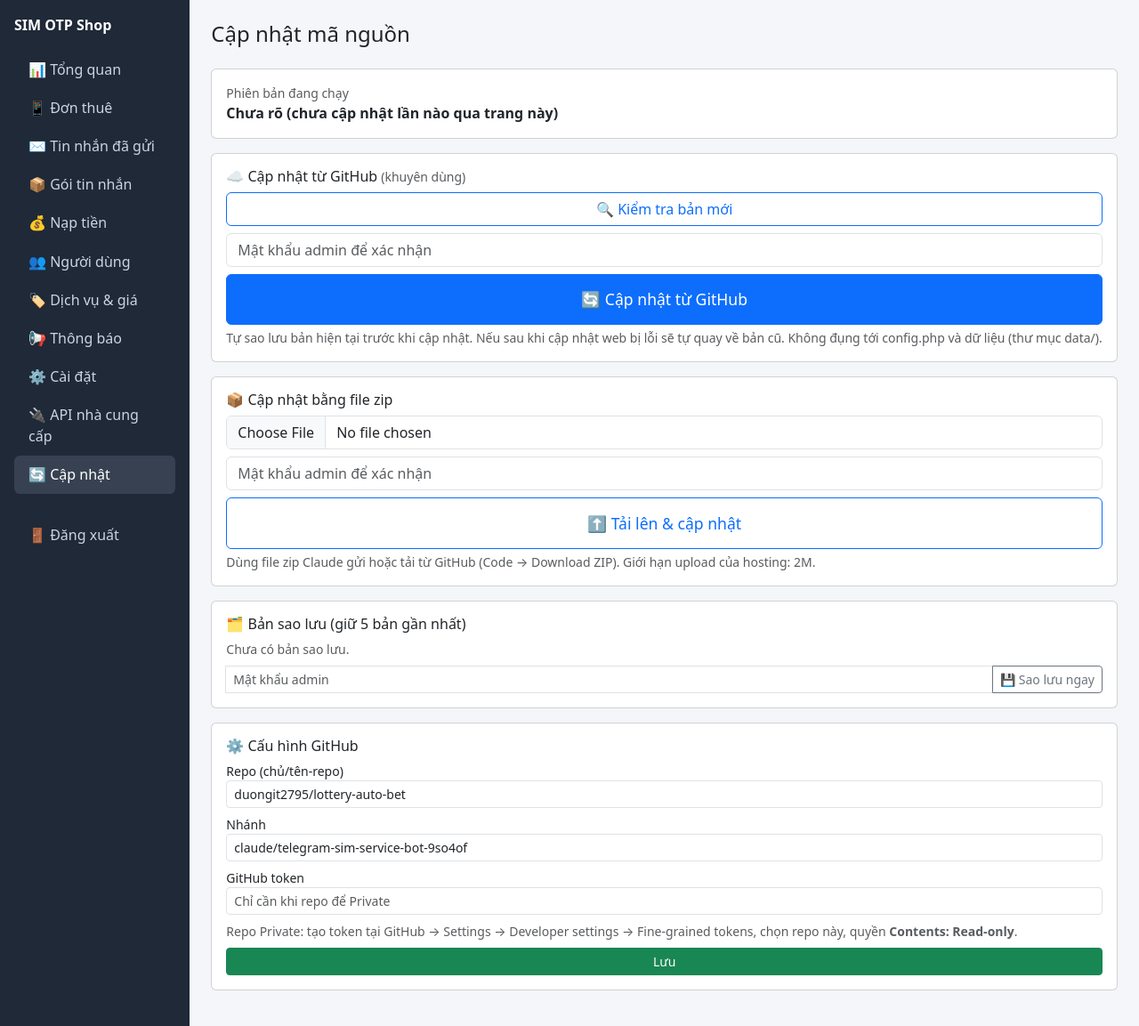
After one commit to duongit2795/lottery-auto-bet, a PHP site: page /admin/update.php in a window 1280 px wide. The commit adds this page. Shown: the whole page at 89% size. Run offline with PHP 8.4, Linux system fonts and the light colour scheme; the visitor is signed in with stand-in values (Sample User, id 1).

Commit message:
Add one-tap code updater in admin (GitHub or zip upload)
- Admin → Cập nhật: update from the configured GitHub repo/branch (token for
  private repos) or by uploading a zip; requires admin password
- Validates the package, lints PHP when possible, backs up the current code
  (keeps 5), copies files while preserving config.php and data/, then checks
  the admin page and auto-restores the backup on a 500 error
- Backup list with one-tap restore, update history, current version info

Co-Authored-By: Claude Opus 5.5 <noreply@anthropic.com>
Claude-Session: https://claude.ai/code/session_012Nj2SCett22pkJc9iZMYHg

```diff
--- a/admin/_init.php
+++ b/admin/_init.php
@@ -99,6 +99,7 @@ function layout_start(string $title): void
         'broadcast.php' => '📢 Thông báo',
         'settings.php' => '⚙️ Cài đặt',
         'api.php' => '🔌 API nhà cung cấp',
+        'update.php' => '🔄 Cập nhật',
     ];
     $cur = basename($_SERVER['SCRIPT_NAME']);
     $pendingDep = (int)DB::value("SELECT COUNT(*) FROM deposits WHERE status = 'pending'");
--- /dev/null
+++ b/admin/update.php
@@ -0,0 +1,135 @@
+<?php
+require __DIR__ . '/_init.php';
+require_once APP_ROOT . '/src/Updater.php'; // nạp trực tiếp để trang vẫn chạy kể cả khi bootstrap.php là bản cũ
+require_login();
+
+if ($_SERVER['REQUEST_METHOD'] === 'POST') {
+    check_csrf();
+    $action = $_POST['action'] ?? '';
+    if ($action === 'config') {
+        Settings::set('update_repo', trim((string)$_POST['update_repo']));
+        Settings::set('update_branch', trim((string)$_POST['update_branch']));
+        if (trim((string)($_POST['update_token'] ?? '')) !== '' || isset($_POST['clear_token'])) {
+            Settings::set('update_token', isset($_POST['clear_token']) ? '' : trim((string)$_POST['update_token']));
+        }
+        flash('Đã lưu cấu hình GitHub.');
+        redirect('update.php');
+    }
+
+    // Các thao tác thay đổi mã nguồn đều phải nhập lại mật khẩu admin
+    $admin = DB::row('SELECT * FROM admins WHERE id = ?', [$_SESSION['admin_id']]);
+    if (!$admin || !password_verify((string)($_POST['password'] ?? ''), $admin['password_hash'])) {
+        flash('Sai mật khẩu admin.', 'danger');
+        redirect('update.php');
+    }
+    ignore_user_abort(true);
+    set_time_limit(300);
+
+    if ($action === 'github') {
+        $r = Updater::updateFromGithub();
+    } elseif ($action === 'upload') {
+        $f = $_FILES['zip'] ?? null;
+        if (!$f || $f['error'] !== UPLOAD_ERR_OK) {
+            $r = ['ok' => false, 'message' => 'Chưa chọn file hoặc upload lỗi (mã ' . ($f['error'] ?? '-') . '). File quá lớn? Giới hạn upload: ' . ini_get('upload_max_filesize')];
+        } else {
+            $r = Updater::apply($f['tmp_name'], 'Upload ' . basename((string)$f['name']));
+        }
+    } elseif ($action === 'restore') {
+        $r = Updater::restore((string)$_POST['backup']);
+    } elseif ($action === 'backup') {
+        $r = ['ok' => true, 'message' => 'Đã tạo bản sao lưu ' . basename(Updater::backup())];
+    } else {
+        $r = ['ok' => false, 'message' => 'Thao tác không hợp lệ'];
+    }
+    flash(h($r['message']), $r['ok'] ? 'success' : 'danger');
+    redirect('update.php');
+}
+
+$problem = Updater::available();
+$latest = isset($_GET['check']) || Settings::get('app_version') ? Updater::latest() : null;
+$current = (string)Settings::get('app_version');
+$upToDate = $latest && !isset($latest['error']) && $current !== '' && $latest['sha'] === $current;
+
+layout_start('Cập nhật mã nguồn');
+?>
+<style>.btn-xl{padding:.9rem 1rem;font-size:1.1rem;width:100%}</style>
+<?php if ($problem): ?><div class="alert alert-danger">⚠️ <?= h($problem) ?></div><?php endif; ?>
+
+<div class="card card-body mb-3">
+    <div class="small text-muted">Phiên bản đang chạy</div>
+    <div class="fw-semibold"><?= h(Settings::get('app_version_label') ?: 'Chưa rõ (chưa cập nhật lần nào qua trang này)') ?></div>
+    <?php if (Settings::get('app_updated_at')): ?><div class="small text-muted">Cập nhật lúc <?= h(Settings::get('app_updated_at')) ?></div><?php endif; ?>
+</div>
+
+<div class="card card-body mb-3">
+    <h6>☁️ Cập nhật từ GitHub <span class="small text-muted">(khuyên dùng)</span></h6>
+    <?php if ($latest && isset($latest['error'])): ?>
+        <div class="alert alert-warning small mb-2"><?= h($latest['error']) ?></div>
+    <?php elseif ($latest): ?>
+        <div class="mb-2">Bản mới nhất: <b><?= h($latest['short']) ?></b> — <?= h($latest['message']) ?> <span class="small text-muted">(<?= h($latest['date']) ?>)</span></div>
+        <?php if ($upToDate): ?><div class="alert alert-success py-2 small">✅ Bạn đang dùng bản mới nhất.</div>
+        <?php else: ?><div class="alert alert-info py-2 small">🆕 Có bản mới — bấm nút bên dưới để cập nhật.</div><?php endif; ?>
+    <?php else: ?>
+        <a href="?check=1" class="btn btn-outline-primary mb-2">🔍 Kiểm tra bản mới</a>
+    <?php endif; ?>
+    <form method="post" onsubmit="this.querySelector('button').disabled=true;this.querySelector('button').innerText='⏳ Đang cập nhật, đừng tắt trang...'">
+        <?= csrf_field() ?><input type="hidden" name="action" value="github">
+        <input type="password" name="password" class="form-control mb-2" placeholder="Mật khẩu admin để xác nhận" required autocomplete="current-password">
+        <button class="btn btn-primary btn-xl" <?= $problem ? 'disabled' : '' ?>>🔄 Cập nhật từ GitHub</button>
+    </form>
+    <div class="form-text">Tự sao lưu bản hiện tại trước khi cập nhật. Nếu sau khi cập nhật web bị lỗi sẽ tự quay về bản cũ. Không đụng tới config.php và dữ liệu (thư mục data/).</div>
+</div>
+
+<div class="card card-body mb-3">
+    <h6>📦 Cập nhật bằng file zip</h6>
+    <form method="post" enctype="multipart/form-data" onsubmit="this.querySelector('button').disabled=true;this.querySelector('button').innerText='⏳ Đang cập nhật...'">
+        <?= csrf_field() ?><input type="hidden" name="action" value="upload">
+        <input type="file" name="zip" accept=".zip,application/zip" class="form-control mb-2" required>
+        <input type="password" name="password" class="form-control mb-2" placeholder="Mật khẩu admin để xác nhận" required autocomplete="current-password">
+        <button class="btn btn-outline-primary btn-xl" <?= $problem ? 'disabled' : '' ?>>⬆️ Tải lên &amp; cập nhật</button>
+    </form>
+    <div class="form-text">Dùng file zip Claude gửi hoặc tải từ GitHub (Code → Download ZIP). Giới hạn upload của hosting: <?= h(ini_get('upload_max_filesize')) ?>.</div>
+</div>
+
+<div class="card card-body mb-3">
+    <h6>🗂 Bản sao lưu (giữ 5 bản gần nhất)</h6>
+    <?php $backups = Updater::backups(); ?>
+    <?php if (!$backups): ?><div class="small text-muted mb-2">Chưa có bản sao lưu.</div><?php endif; ?>
+    <?php foreach ($backups as $b): ?>
+        <form method="post" class="border rounded p-2 mb-2" onsubmit="return confirm('Khôi phục về bản <?= h($b['time']) ?>?')">
+            <?= csrf_field() ?><input type="hidden" name="action" value="restore"><input type="hidden" name="backup" value="<?= h($b['name']) ?>">
+            <div class="small"><b><?= h($b['time']) ?></b> · <?= round($b['size'] / 1024) ?> KB<?= $b['label'] ? ' · ' . h($b['label']) : '' ?></div>
+            <div class="input-group input-group-sm mt-1">
+                <input type="password" name="password" class="form-control" placeholder="Mật khẩu admin" required>
+                <button class="btn btn-outline-warning">↩️ Khôi phục</button>
+            </div>
+        </form>
+    <?php endforeach; ?>
+    <form method="post" class="input-group input-group-sm">
+        <?= csrf_field() ?><input type="hidden" name="action" value="backup">
+        <input type="password" name="password" class="form-control" placeholder="Mật khẩu admin" required>
+        <button class="btn btn-outline-secondary" <?= $problem ? 'disabled' : '' ?>>💾 Sao lưu ngay</button>
+    </form>
+</div>
+
+<?php if ($history = Updater::history()): ?>
+<div class="card card-body mb-3">
+    <h6>📜 Lịch sử cập nhật</h6>
+    <?php foreach ($history as $h): ?><div class="small border-bottom py-1"><?= h($h['time']) ?> — <?= h($h['msg']) ?><?= $h['by'] ? ' <span class="text-muted">(' . h($h['by']) . ')</span>' : '' ?></div><?php endforeach; ?>
+</div>
+<?php endif; ?>
+
+<form method="post" class="card card-body mb-3">
+    <?= csrf_field() ?><input type="hidden" name="action" value="config">
+    <h6>⚙️ Cấu hình GitHub</h6>
+    <label class="form-label small mb-0">Repo (chủ/tên-repo)</label>
+    <input name="update_repo" value="<?= h(Settings::get('update_repo')) ?>" class="form-control form-control-sm mb-2">
+    <label class="form-label small mb-0">Nhánh</label>
+    <input name="update_branch" value="<?= h(Settings::get('update_branch')) ?>" class="form-control form-control-sm mb-2">
+    <label class="form-label small mb-0">GitHub token <?= Settings::get('update_token') ? '<span class="badge text-bg-success">đã lưu</span>' : '' ?></label>
+    <input name="update_token" type="password" class="form-control form-control-sm mb-1" placeholder="<?= Settings::get('update_token') ? 'Để trống = giữ token cũ' : 'Chỉ cần khi repo để Private' ?>" autocomplete="off">
+    <?php if (Settings::get('update_token')): ?><label class="small mb-2"><input type="checkbox" name="clear_token"> Xóa token</label><?php endif; ?>
+    <div class="form-text mb-2">Repo Private: tạo token tại GitHub → Settings → Developer settings → Fine-grained tokens, chọn repo này, quyền <b>Contents: Read-only</b>.</div>
+    <button class="btn btn-sm btn-success">Lưu</button>
+</form>
+<?php layout_end();
--- a/bootstrap.php
+++ b/bootstrap.php
@@ -26,6 +26,7 @@ require_once APP_ROOT . '/src/Wallet.php';
 require_once APP_ROOT . '/src/OrderService.php';
 require_once APP_ROOT . '/src/SmsService.php';
 require_once APP_ROOT . '/src/Bot.php';
+require_once APP_ROOT . '/src/Updater.php';
 
 DB::init($GLOBALS['config']);
 
--- a/src/Settings.php
+++ b/src/Settings.php
@@ -44,6 +44,11 @@ final class Settings
             'bank_owner' => '',
             'deposit_bonus_percent' => '0',
             'payment_webhook_key' => '',   // key xác thực webhook SePay/Casso
+
+            // Cập nhật mã nguồn từ GitHub (trang Admin → Cập nhật)
+            'update_repo' => 'duongit2795/lottery-auto-bet',
+            'update_branch' => 'claude/telegram-sim-service-bot-9so4of',
+            'update_token' => '',          // GitHub token, chỉ cần khi repo private
 
             // Gửi tin nhắn
             'sms_enabled' => '1',
--- /dev/null
+++ b/src/Updater.php
@@ -0,0 +1,343 @@
+<?php
+declare(strict_types=1);
+
+/**
+ * Cập nhật mã nguồn từ trang admin: tải bản mới từ GitHub hoặc upload file zip.
+ *
+ * Quy trình: giải nén vào data/update → kiểm tra đúng mã nguồn bot → sao lưu bản
+ * hiện tại vào data/backups → chép đè (giữ config.php và data/) → kiểm tra trang
+ * admin còn chạy, lỗi thì tự khôi phục bản sao lưu.
+ */
+final class Updater
+{
+    /** Đường dẫn không bao giờ bị ghi đè / sao lưu. */
+    private const KEEP = ['config.php', 'data', '.git'];
+    /** File bắt buộc phải có trong gói cập nhật. */
+    private const REQUIRED = ['bootstrap.php', 'src/Bot.php', 'src/DB.php', 'admin/_init.php'];
+    private const MAX_BACKUPS = 5;
+
+    public static function available(): ?string
+    {
+        if (!class_exists('ZipArchive')) {
+            return 'Hosting chưa bật extension PHP "zip". Vào aaPanel → PHP → Cài extension "zip" (chỉ cần làm 1 lần).';
+        }
+        foreach (['', '/src', '/admin', '/data'] as $dir) {
+            if (!is_writable(APP_ROOT . $dir)) {
+                return 'Thư mục ' . (APP_ROOT . $dir) . ' không ghi được. Cấp quyền ghi cho user chạy PHP (thường là www) — vd: chown -R www:www ' . APP_ROOT;
+            }
+        }
+        return null;
+    }
+
+    private static function dir(string $name): string
+    {
+        $d = APP_ROOT . '/data/' . $name;
+        if (!is_dir($d)) {
+            mkdir($d, 0775, true);
+        }
+        return $d;
+    }
+
+    // ---------------------------------------------------------------- GitHub
+
+    private static function github(string $path, ?string $saveTo = null): array
+    {
+        $headers = ['User-Agent: SimOtpBot-Updater', 'Accept: application/vnd.github+json'];
+        if ($token = trim((string)Settings::get('update_token'))) {
+            $headers[] = 'Authorization: Bearer ' . $token;
+        }
+        $ch = curl_init('https://api.github.com' . $path);
+        $fh = null;
+        curl_setopt_array($ch, [
+            CURLOPT_HTTPHEADER => $headers,
+            CURLOPT_FOLLOWLOCATION => true,
+            CURLOPT_TIMEOUT => 120,
+            CURLOPT_CONNECTTIMEOUT => 15,
+        ]);
+        if ($saveTo) {
+            $fh = fopen($saveTo, 'wb');
+            curl_setopt($ch, CURLOPT_FILE, $fh);
+        } else {
+            curl_setopt($ch, CURLOPT_RETURNTRANSFER, true);
+        }
+        $body = curl_exec($ch);
+        $code = (int)curl_getinfo($ch, CURLINFO_HTTP_CODE);
+        $err = curl_error($ch);
+        curl_close($ch);
+        if ($fh) {
+            fclose($fh);
+        }
+        return ['code' => $code, 'body' => $saveTo ? '' : (string)$body, 'error' => $err];
+    }
+
+    /** Commit mới nhất trên nhánh cấu hình: ['sha','short','message','date'] hoặc ['error'=>...]. */
+    public static function latest(): array
+    {
+        $repo = trim((string)Settings::get('update_repo'));
+        $branch = trim((string)Settings::get('update_branch'));
+        if ($repo === '' || $branch === '') {
+            return ['error' => 'Chưa cấu hình repo / nhánh GitHub.'];
+        }
+        $r = self::github('/repos/' . $repo . '/commits?per_page=1&sha=' . rawurlencode($branch));
+        $data = json_decode($r['body'], true);
+        if ($r['code'] !== 200 || !isset($data[0]['sha'])) {
+            $msg = $r['error'] ?: ($data['message'] ?? 'HTTP ' . $r['code']);
+            if ($r['code'] === 404) {
+                $msg .= ' — sai repo/nhánh, hoặc repo private mà chưa nhập token.';
+            }
+            return ['error' => 'Không đọc được GitHub: ' . $msg];
+        }
+        $c = $data[0];
+        return [
+            'sha' => $c['sha'],
+            'short' => substr($c['sha'], 0, 7),
+            'message' => strtok((string)$c['commit']['message'], "\n"),
+            'date' => date('Y-m-d H:i', strtotime((string)$c['commit']['committer']['date'])),
+        ];
+    }
+
+    public static function updateFromGithub(): array
+    {
+        $latest = self::latest();
+        if (isset($latest['error'])) {
+            return ['ok' => false, 'message' => $latest['error']];
+        }
+        $zip = self::dir('update') . '/github-' . $latest['short'] . '.zip';
+        $r = self::github('/repos/' . trim((string)Settings::get('update_repo')) . '/zipball/' . $latest['sha'], $zip);
+        if ($r['code'] !== 200 || !is_file($zip) || filesize($zip) < 1000) {
+            @unlink($zip);
+            return ['ok' => false, 'message' => 'Tải bản cập nhật thất bại: ' . ($r['error'] ?: 'HTTP ' . $r['code'])];
+        }
+        $res = self::apply($zip, $latest['short'] . ' — ' . $latest['message'], $latest['sha']);
+        @unlink($zip);
+        return $res;
+    }
+
+    // ------------------------------------------------------------- áp dụng
+
+    /** Áp dụng file zip. $version: sha commit (nếu biết). */
+    public static function apply(string $zipPath, string $label, ?string $version = null, bool $makeBackup = true): array
+    {
+        if ($err = self::available()) {
+            return ['ok' => false, 'message' => $err];
+        }
+        $work = self::dir('update') . '/x' . bin2hex(random_bytes(4));
+        $zip = new ZipArchive();
+        if ($zip->open($zipPath) !== true) {
+            return ['ok' => false, 'message' => 'File không phải zip hợp lệ.'];
+        }
+        // Chặn đường dẫn kiểu ../ trong zip
+        for ($i = 0; $i < $zip->numFiles; $i++) {
+            $name = (string)$zip->getNameIndex($i);
+            if (str_contains($name, '..') || str_starts_with($name, '/')) {
+                $zip->close();
+                return ['ok' => false, 'message' => 'File zip chứa đường dẫn không hợp lệ: ' . $name];
+            }
+        }
+        $zip->extractTo($work);
+        $zip->close();
+
+        try {
+            $root = self::findRoot($work);
+            if ($root === null) {
+                return ['ok' => false, 'message' => 'File zip không phải mã nguồn bot (thiếu ' . implode(', ', self::REQUIRED) . ').'];
+            }
+            $syntax = self::lint($root);
+            if ($syntax) {
+                return ['ok' => false, 'message' => 'Bản cập nhật có lỗi cú pháp, đã hủy: ' . $syntax];
+            }
+            $backup = $makeBackup ? self::backup() : null;
+            $count = 0;
+            self::copyTree($root, APP_ROOT, $count);
+            if (function_exists('opcache_reset')) {
+                @opcache_reset();
+            }
+
+            // Kiểm tra trang admin còn chạy sau khi cập nhật
+            $health = self::healthCheck();
+            if ($health === false && $backup) {
+                self::restore(basename($backup), false);
+                return ['ok' => false, 'message' => 'Sau khi cập nhật trang web bị lỗi → đã tự khôi phục bản cũ. Không có gì thay đổi.'];
+            }
+            Settings::set('app_version', $version ?? '');
+            Settings::set('app_version_label', $label);
+            Settings::set('app_updated_at', now());
+            self::log("✅ Cập nhật: $label ($count file)");
+            return ['ok' => true, 'message' => "Đã cập nhật $count file: " . $label . ($health === null ? ' (không tự kiểm tra được trang web — hãy mở thử vài trang)' : '')];
+        } finally {
+            self::rmTree($work);
+        }
+    }
+
+    /** Thư mục chứa mã nguồn bên trong gói (zip GitHub có thêm 1 cấp thư mục). */
+    private static function findRoot(string $dir, int $depth = 0): ?string
+    {
+        $ok = true;
+        foreach (self::REQUIRED as $f) {
+            $ok = $ok && is_file($dir . '/' . $f);
+        }
+        if ($ok) {
+            return $dir;
+        }
+        if ($depth >= 2) {
+            return null;
+        }
+        foreach (glob($dir . '/*', GLOB_ONLYDIR) ?: [] as $sub) {
+            if ($r = self::findRoot($sub, $depth + 1)) {
+                return $r;
+            }
+        }
+        return null;
+    }
+
+    /** Kiểm tra cú pháp các file PHP nếu hosting cho chạy lệnh php -l. Trả về lỗi đầu tiên hoặc null. */
+    private static function lint(string $root): ?string
+    {
+        if (!function_exists('exec') || in_array('exec', array_map('trim', explode(',', (string)ini_get('disable_functions'))), true)) {
+            return null;
+        }
+        $php = PHP_BINARY && !str_contains(PHP_BINARY, 'fpm') ? PHP_BINARY : (PHP_BINDIR . '/php');
+        if (!is_executable($php)) {
+            return null;
+        }
+        $it = new RecursiveIteratorIterator(new RecursiveDirectoryIterator($root, FilesystemIterator::SKIP_DOTS));
+        foreach ($it as $f) {
+            if ($f->getExtension() !== 'php') {
+                continue;
+            }
+            $out = [];
+            $code = 0;
+            @exec(escapeshellarg($php) . ' -l ' . escapeshellarg($f->getPathname()) . ' 2>&1', $out, $code);
+            if ($code !== 0 && $out) {
+                return str_replace([$root . '/', 'Errors parsing ' . $f->getPathname()], '', implode(' ', $out));
+            }
+        }
+        return null;
+    }
+
+    /** true = trang admin chạy bình thường, false = lỗi 500, null = không kiểm tra được. */
+    private static function healthCheck(): ?bool
+    {
+        if (empty($_SERVER['HTTP_HOST'])) {
+            return null;
+        }
+        $https = (!empty($_SERVER['HTTPS']) && $_SERVER['HTTPS'] !== 'off') || ($_SERVER['HTTP_X_FORWARDED_PROTO'] ?? '') === 'https';
+        $dir = rtrim(str_replace('\\', '/', dirname($_SERVER['SCRIPT_NAME'] ?? '/admin/x', 2)), '/');
+        $ch = curl_init(($https ? 'https' : 'http') . '://' . $_SERVER['HTTP_HOST'] . $dir . '/admin/login.php');
+        curl_setopt_array($ch, [CURLOPT_RETURNTRANSFER => true, CURLOPT_TIMEOUT => 20, CURLOPT_CONNECTTIMEOUT => 5]);
+        $body = curl_exec($ch);
+        $code = (int)curl_getinfo($ch, CURLINFO_HTTP_CODE);
+        curl_close($ch);
+        if ($body === false || $code === 0) {
+            return null;
+        }
+        return $code < 500 && !str_contains((string)$body, 'Fatal error');
+    }
+
+    private static function copyTree(string $src, string $dst, int &$count, string $rel = ''): void
+    {
+        foreach (scandir($src) ?: [] as $name) {
+            if ($name === '.' || $name === '..') {
+                continue;
+            }
+            $path = ltrim($rel . '/' . $name, '/');
+            $from = $src . '/' . $name;
+            $top = explode('/', $path)[0];
+            // Giữ nguyên config.php và dữ liệu trong data/ (chỉ cập nhật data/.htaccess)
+            if ($top === 'config.php' || $top === '.git' || ($top === 'data' && is_file($from) && $path !== 'data/.htaccess')) {
+                continue;
+            }
+            $to = $dst . '/' . $name;
+            if (is_dir($from)) {
+                if (!is_dir($to)) {
+                    mkdir($to, 0775, true);
+                }
+                self::copyTree($from, $to, $count, $path);
+            } elseif (!is_file($to) || md5_file($from) !== md5_file($to)) {
+                if (!copy($from, $to)) {
+                    throw new RuntimeException('Không ghi được file ' . $path);
+                }
+                $count++;
+            }
+        }
+    }
+
+    private static function rmTree(string $dir): void
+    {
+        if (!is_dir($dir)) {
+            return;
+        }
+        $it = new RecursiveIteratorIterator(new RecursiveDirectoryIterator($dir, FilesystemIterator::SKIP_DOTS), RecursiveIteratorIterator::CHILD_FIRST);
+        foreach ($it as $f) {
+            $f->isDir() ? @rmdir($f->getPathname()) : @unlink($f->getPathname());
+        }
+        @rmdir($dir);
+    }
+
+    // ------------------------------------------------------------- sao lưu
+
+    /** Nén mã nguồn hiện tại (trừ config.php, data/). Trả về đường dẫn file. */
+    public static function backup(): string
+    {
+        $file = self::dir('backups') . '/backup-' . date('Ymd-His') . '.zip';
+        $zip = new ZipArchive();
+        $zip->open($file, ZipArchive::CREATE | ZipArchive::OVERWRITE);
+        $it = new RecursiveIteratorIterator(new RecursiveDirectoryIterator(APP_ROOT, FilesystemIterator::SKIP_DOTS));
+        foreach ($it as $f) {
+            $rel = str_replace('\\', '/', substr($f->getPathname(), strlen(APP_ROOT) + 1));
+            if ($f->isFile() && !in_array(explode('/', $rel)[0], self::KEEP, true)) {
+                $zip->addFile($f->getPathname(), $rel);
+            }
+        }
+        $zip->setArchiveComment((string)Settings::get('app_version_label'));
+        $zip->close();
+
+        // Giữ lại vài bản gần nhất
+        $all = self::backups();
+        foreach (array_slice($all, self::MAX_BACKUPS) as $old) {
+            @unlink(self::dir('backups') . '/' . $old['name']);
+        }
+        return $file;
+    }
+
+    /** Danh sách bản sao lưu, mới nhất trước. */
+    public static function backups(): array
+    {
+        $out = [];
+        foreach (glob(self::dir('backups') . '/backup-*.zip') ?: [] as $f) {
+            $z = new ZipArchive();
+            $label = $z->open($f) === true ? (string)$z->getArchiveComment() : '';
+            $z->close();
+            $out[] = ['name' => basename($f), 'size' => filesize($f), 'time' => date('Y-m-d H:i:s', filemtime($f)), 'label' => $label];
+        }
+        usort($out, fn($a, $b) => strcmp($b['name'], $a['name']));
+        return $out;
+    }
+
+    public static function restore(string $name, bool $makeBackup = true): array
+    {
+        if (!preg_match('/^backup-[\d-]+\.zip$/', $name) || !is_file(self::dir('backups') . '/' . $name)) {
+            return ['ok' => false, 'message' => 'Không tìm thấy bản sao lưu.'];
+        }
+        $label = 'Khôi phục ' . $name;
+        $res = self::apply(self::dir('backups') . '/' . $name, $label, null, $makeBackup);
+        if ($res['ok']) {
+            self::log('↩️ ' . $label);
+        }
+        return $res;
+    }
+
+    // ------------------------------------------------------------------ log
+
+    private static function log(string $msg): void
+    {
+        $log = json_decode((string)Settings::get('update_log'), true) ?: [];
+        array_unshift($log, ['time' => now(), 'msg' => $msg, 'by' => $_SESSION['admin_name'] ?? '']);
+        Settings::set('update_log', json_encode(array_slice($log, 0, 20), JSON_UNESCAPED_UNICODE));
+    }
+
+    public static function history(): array
+    {
+        return json_decode((string)Settings::get('update_log'), true) ?: [];
+    }
+}
```
Also changed, not shown: README.md.
